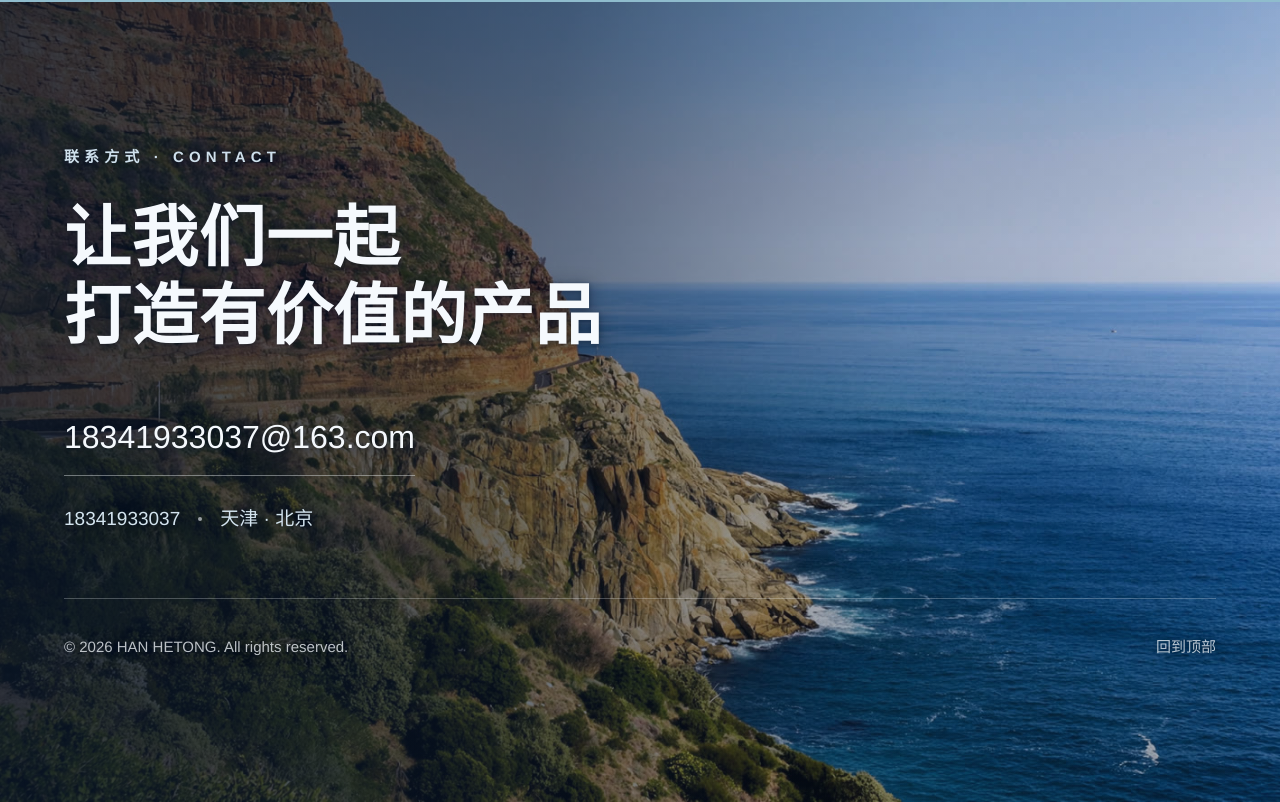
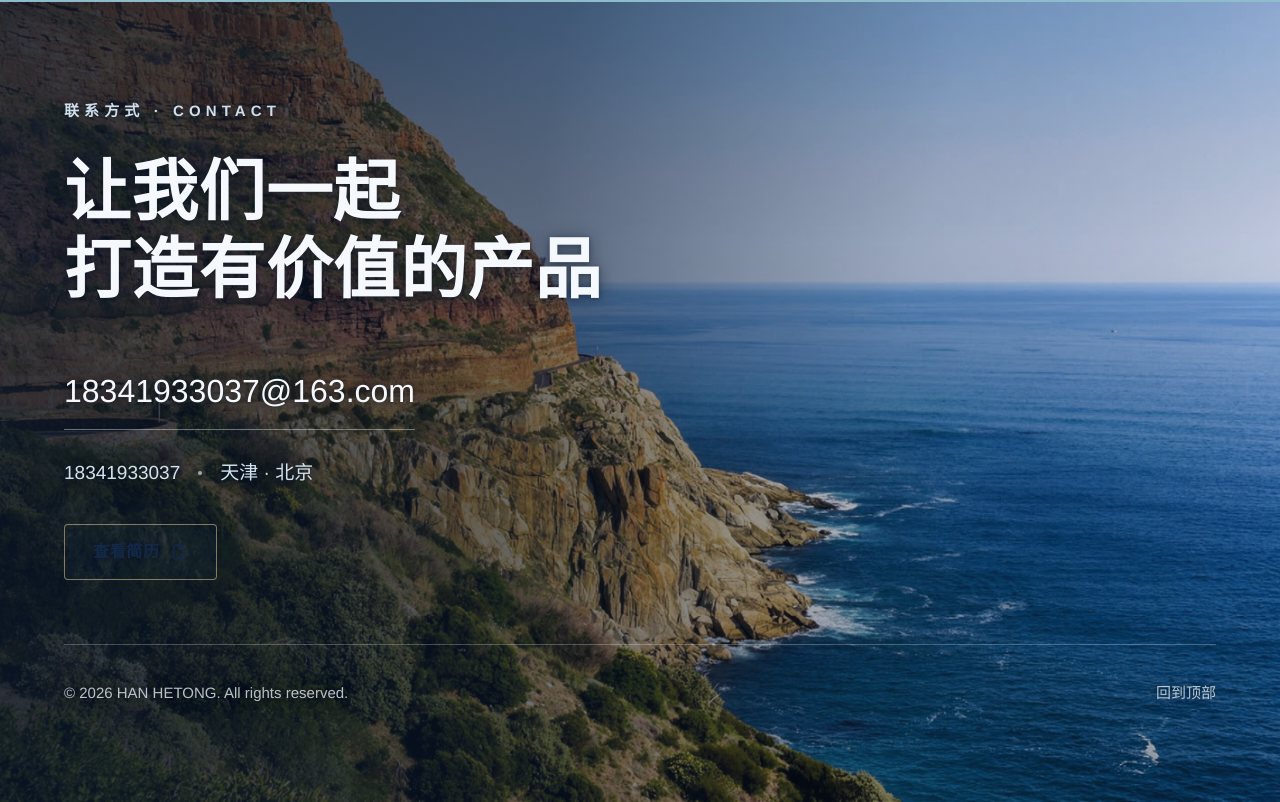
Before and after one commit to hanhetong/gerenjianli, a React (Vite) app: page / in a window 1280 px wide. Shown: the part 3999-4801 px from the top of the page. Built offline with nearby package versions, Linux system fonts and the light colour scheme.

Commit message:
联系区新增查看简历按钮，点击打开简历文件

```diff
--- a/src/components/Footer.jsx
+++ b/src/components/Footer.jsx
@@ -37,6 +37,21 @@ export default function Footer() {
           </div>
         </Reveal>
 
+        <Reveal delay={220}>
+          <a
+            className="resume-btn"
+            href={`${import.meta.env.BASE_URL}files/resume.docx`}
+            target="_blank"
+            rel="noopener noreferrer"
+          >
+            查看简历
+            <svg viewBox="0 0 24 24" fill="none" stroke="currentColor" strokeWidth="1.8" strokeLinecap="round" strokeLinejoin="round" aria-hidden="true">
+              <path d="M14 3H7a2 2 0 0 0-2 2v14a2 2 0 0 0 2 2h10a2 2 0 0 0 2-2V8l-5-5z" />
+              <path d="M14 3v5h5" />
+            </svg>
+          </a>
+        </Reveal>
+
         <div className="footer-bottom">
           <span>© {year} {profile.nameEn}. All rights reserved.</span>
           <a href="#hero" className="footer-top">
--- a/src/styles/components2.css
+++ b/src/styles/components2.css
@@ -918,6 +918,35 @@
   color: #fff;
 }
 
+/* 查看简历按钮：暖金描边，悬停实心，与深色背景协调 */
+.resume-btn {
+  display: inline-flex;
+  align-items: center;
+  gap: 10px;
+  margin-top: 36px;
+  padding: 14px 28px;
+  font-size: 16px;
+  font-weight: 600;
+  letter-spacing: 0.04em;
+  color: var(--accent);
+  background: var(--accent-soft);
+  border: 1px solid rgba(230, 197, 135, 0.55);
+  border-radius: var(--radius);
+  transition: background 0.3s, color 0.3s, border-color 0.3s, transform 0.3s;
+}
+
+.resume-btn svg {
+  width: 18px;
+  height: 18px;
+}
+
+.resume-btn:hover {
+  color: #1a1408;
+  background: var(--accent);
+  border-color: var(--accent);
+  transform: translateY(-2px);
+}
+
 /* ============================================================
    发光蝴蝶与光带
    ============================================================ */
```
Also changed, not shown: 1 other file (tests, documents, lock files or other folders).
